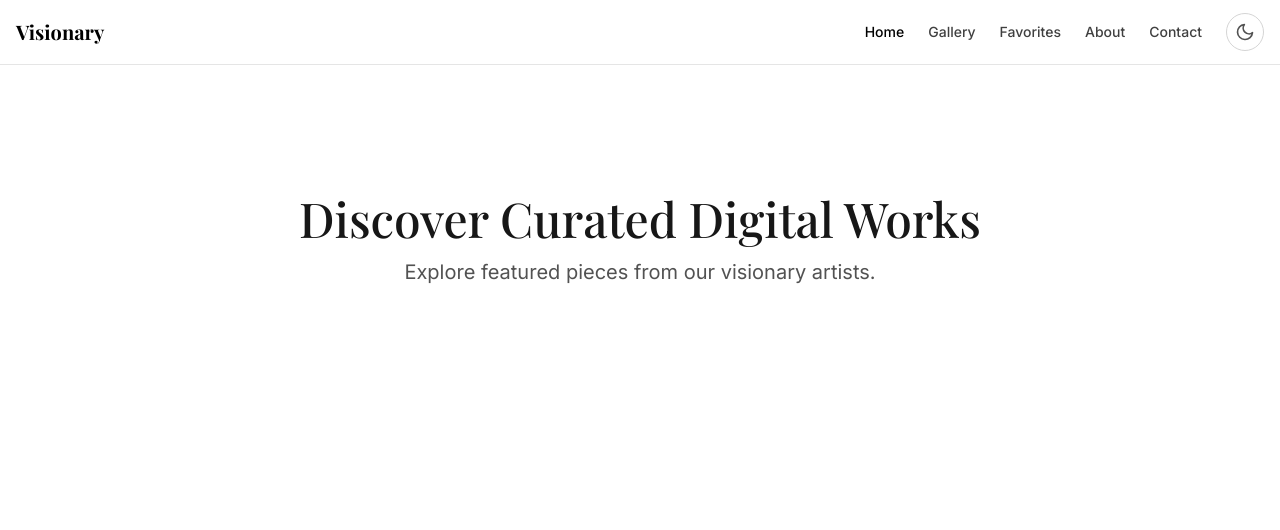
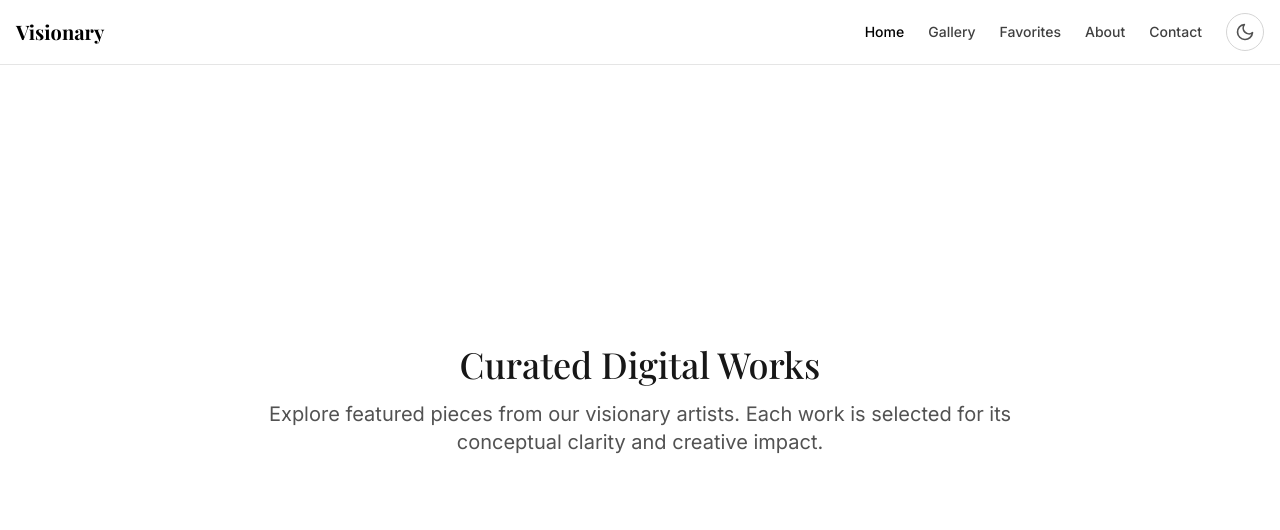
Before and after one commit to quim-romero/visionary, a React (Vite) app: page / in a window 1280 px wide. Shown: the top 530 px of the page. Built offline with nearby package versions, Linux system fonts and the light colour scheme.

Commit message:
Home: Update hero section copy for improved clarity and tone

```diff
--- a/src/pages/Home.jsx
+++ b/src/pages/Home.jsx
@@ -24,16 +24,17 @@ export default function Home() {
         />
       </Helmet>
 
-      <section className="flex flex-col justify-center items-center h-[60vh] px-4 text-center">
-        <div className="max-w-3xl">
-          <h1 className="text-4xl md:text-5xl font-display mb-4">
-            Discover Curated Digital Works
-          </h1>
-          <p className="text-lg md:text-xl text-neutral-600 dark:text-neutral-400">
-            Explore featured pieces from our visionary artists.
-          </p>
-        </div>
-      </section>
+        <section className="h-screen flex items-center justify-center px-4 text-center">
+          <div className="max-w-3xl">
+            <h2 className="text-3xl md:text-4xl font-display mb-4">
+              Curated Digital Works
+            </h2>
+            <p className="text-lg md:text-xl text-neutral-600 dark:text-neutral-400">
+              Explore featured pieces from our visionary artists. Each work is
+              selected for its conceptual clarity and creative impact.
+            </p>
+          </div>
+        </section>
 
       <section className="w-full px-4 pb-24 text-center">
         <div className="max-w-5xl mx-auto">
```
